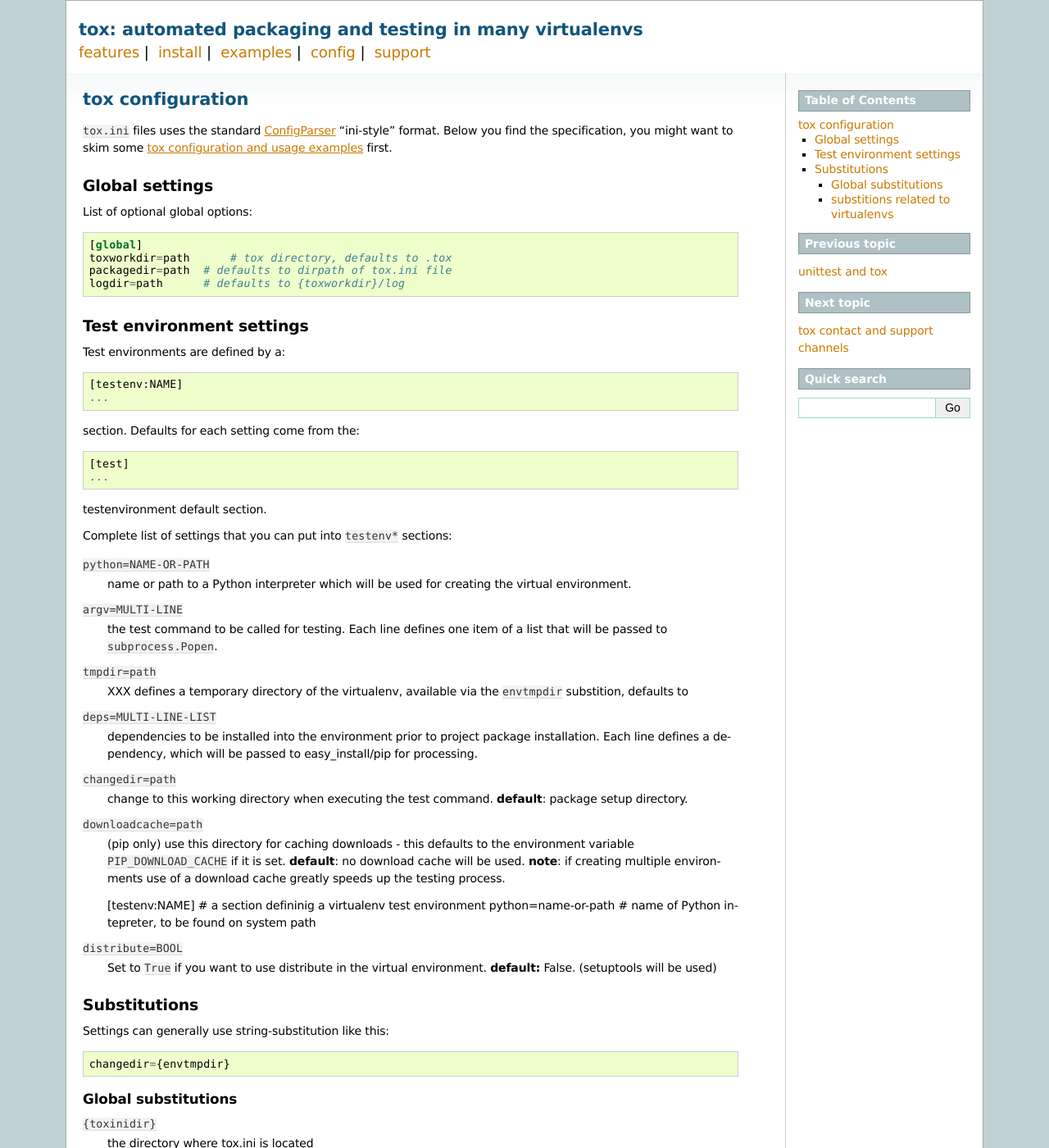
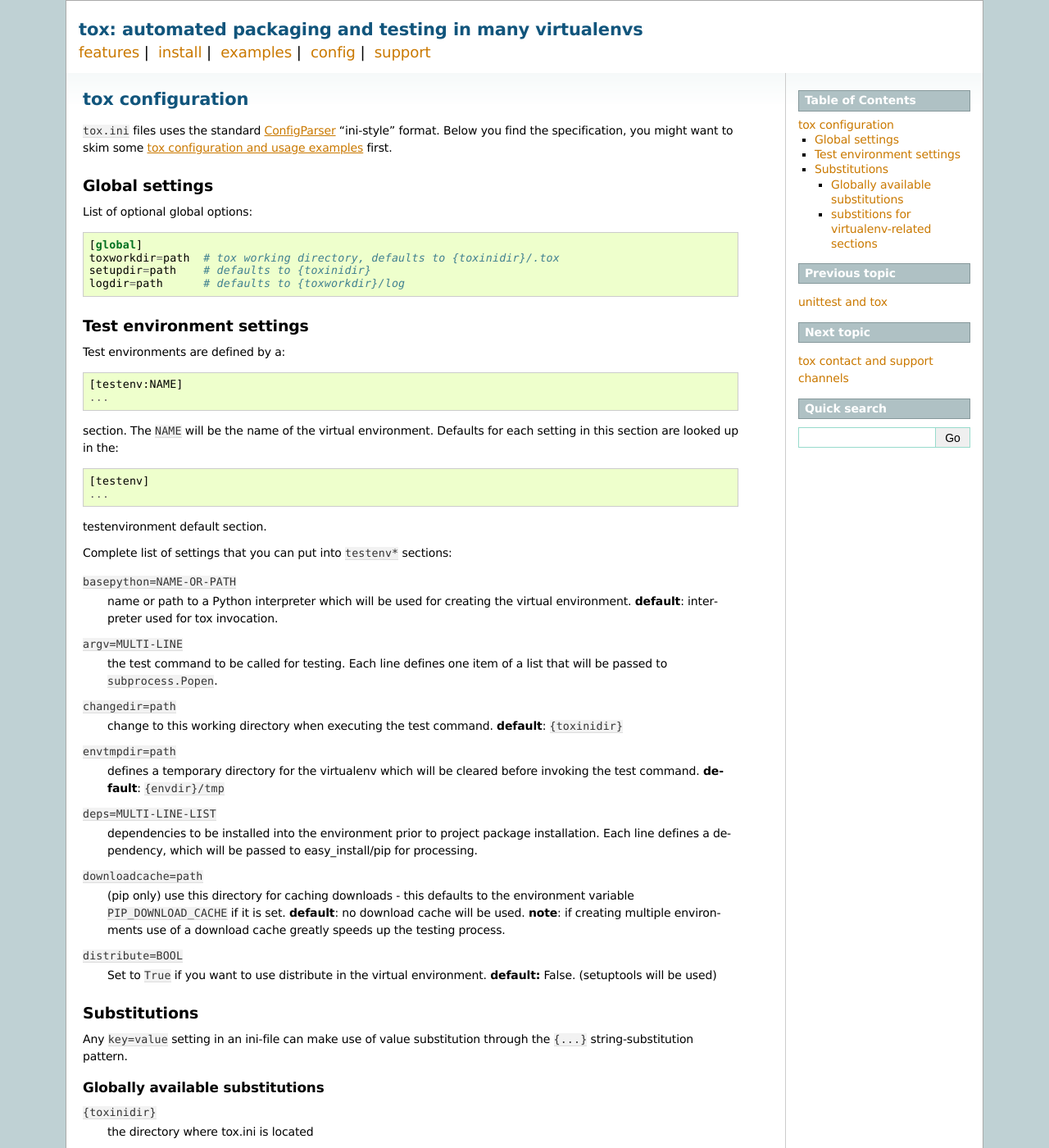
Before and after one commit to msabramo/tox, a Sphinx documentation site: the page built from doc/config.txt, in a window 1280 px wide and 1400 px high. Shown: the whole window at 82% size. Built offline with Sphinx 7.4.7, drawn with Linux system fonts in a browser that asks for light colours; some of the changed text lies outside the part shown.

Commit message:
some renaming and streamlining of config options
--HG--
rename : doc/toxini.txt => doc/config.txt

```diff
--- a/doc/_templates/layout.html
+++ b/doc/_templates/layout.html
@@ -17,7 +17,7 @@
         <a href="{{ pathto('index') }}">features</a>&nbsp;|&nbsp;
         <a href="{{ pathto('install') }}">install</a>&nbsp;|&nbsp;
         <a href="{{ pathto('examples') }}">examples</a>&nbsp;|&nbsp;
-        <a href="{{ pathto('toxini') }}">config</a>&nbsp;|&nbsp;
+        <a href="{{ pathto('config') }}">config</a>&nbsp;|&nbsp;
         <a href="{{ pathto('support') }}">support</a>&nbsp;
 </div>
 </div>
--- a/doc/toxini.txt
+++ b/doc/config.txt
@@ -14,8 +14,8 @@
 List of optional global options::
 
     [global]
-    toxworkdir=path      # tox directory, defaults to .tox
-    packagedir=path  # defaults to dirpath of tox.ini file
+    toxworkdir=path  # tox working directory, defaults to {toxinidir}/.tox
+    setupdir=path    # defaults to {toxinidir}
     logdir=path      # defaults to {toxworkdir}/log
 
 Test environment settings
@@ -26,35 +26,37 @@
     [testenv:NAME]
     ...
 
-section.  Defaults for each setting come from the::
+section.  The ``NAME`` will be the name of the virtual environment.
+Defaults for each setting in this section are looked up in the::
 
-    [test]
+    [testenv]
     ...
 
 testenvironment default section.
 
 Complete list of settings that you can put into ``testenv*`` sections:
 
-``python=NAME-OR-PATH``
+``basepython=NAME-OR-PATH``
     name or path to a Python interpreter which will be used for creating
-    the virtual environment.
+    the virtual environment. **default**: interpreter used for tox invocation.
 
 ``argv=MULTI-LINE``
     the test command to be called for testing. Each line defines one
     item of a list that will be passed to ``subprocess.Popen``.
 
-``tmpdir=path``
-    XXX defines a temporary directory of the virtualenv,
-    available via the ``envtmpdir`` substition, defaults to
+``changedir=path``
+    change to this working directory when executing the test command.
+    **default**: ``{toxinidir}``
+
+``envtmpdir=path``
+    defines a temporary directory for the virtualenv which will be cleared
+    before invoking the test command.
+    **default**: ``{envdir}/tmp``
 
 ``deps=MULTI-LINE-LIST``
     dependencies to be installed into the environment prior to project
     package installation.  Each line defines a dependency, which will be
     passed to easy_install/pip for processing.
-
-``changedir=path``
-    change to this working directory when executing the test command.
-    **default**: package setup directory.
 
 ``downloadcache=path``
     (pip only) use this directory for caching downloads - this defaults to the
@@ -63,9 +65,6 @@
     **note**: if creating multiple environments use of a download cache greatly
     speeds up the testing process.
 
-    [testenv:NAME]   # a section defininig a virtualenv test environment
-    python=name-or-path   # name of Python intepreter, to be found on system path
-
 ``distribute=BOOL``
     Set to ``True`` if you want to use distribute in the virtual environment.
     **default:** False. (setuptools will be used)
@@ -73,12 +72,11 @@
 Substitutions
 ---------------------
 
-Settings can generally use string-substitution like this::
+Any ``key=value`` setting in an ini-file can make use
+of value substitution through the ``{...}`` string-substitution pattern.
 
-    changedir={envtmpdir}
-
-Global substitutions
-+++++++++++++++++++++++++++++
+Globally available substitutions
++++++++++++++++++++++++++++++++++++++++++++
 
 ``{toxinidir}``
     the directory where tox.ini is located
@@ -86,11 +84,13 @@
     the directory where virtual environments are created and sub directories
     for packaging reside.
 
-substitions related to virtualenvs
+substitions for virtualenv-related sections
 ++++++++++++++++++++++++++++++++++++++++++++++++++++++
 
 ``{envname}``
     the name of the virtual environment
+``{envpython}``
+    path to the virtual Python interpreter
 ``{envdir}``
     directory of the the virtualenv hierarchy
 ``{envbindir}``
--- a/doc/example/basic.txt
+++ b/doc/example/basic.txt
@@ -10,9 +10,9 @@
     [test]
     argv=py.test  # or 'nosetests' or ...
     [testenv:py25]
-    python=python2.5
+    basepython=python2.5
     [testenv:py26]
-    python=python2.6
+    basepython=python2.6
 
 To package, install and test your project, you can now type at the command prompt::
 
--- a/doc/index.txt
+++ b/doc/index.txt
@@ -12,7 +12,7 @@
 
     - test-tool agnostic: runs py.test, nose or unittests in a uniform manner
 
-* **documented** :doc:`examples` and :doc:`configuration <toxini>`
+* **documented** :doc:`examples` and :doc:`configuration <config>`
 
 * **professionally** :doc:`supported <support>`
 
```
Also changed, not shown: other parts of doc/index.txt (+1 -1 lines), 7 other files.
